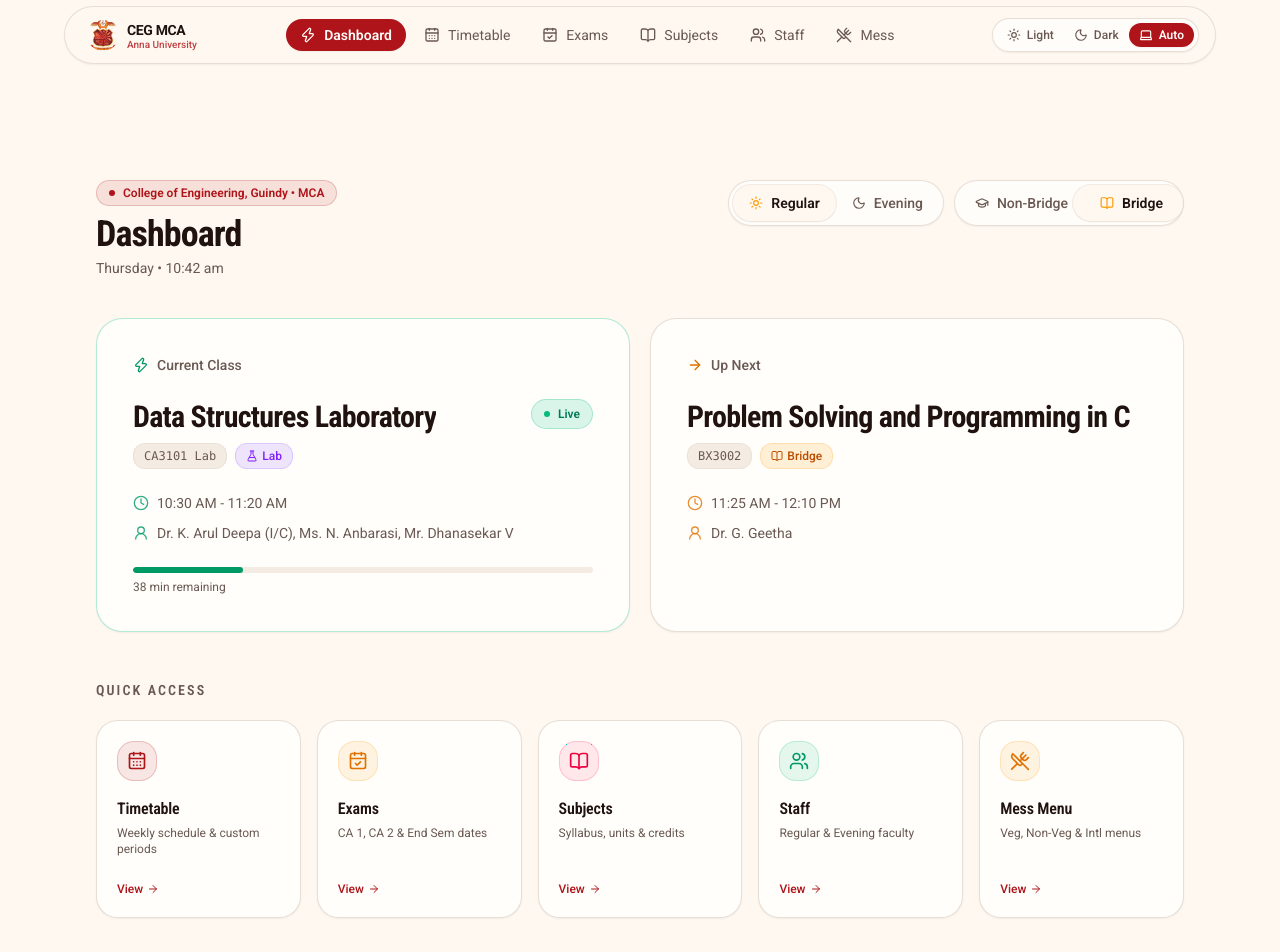
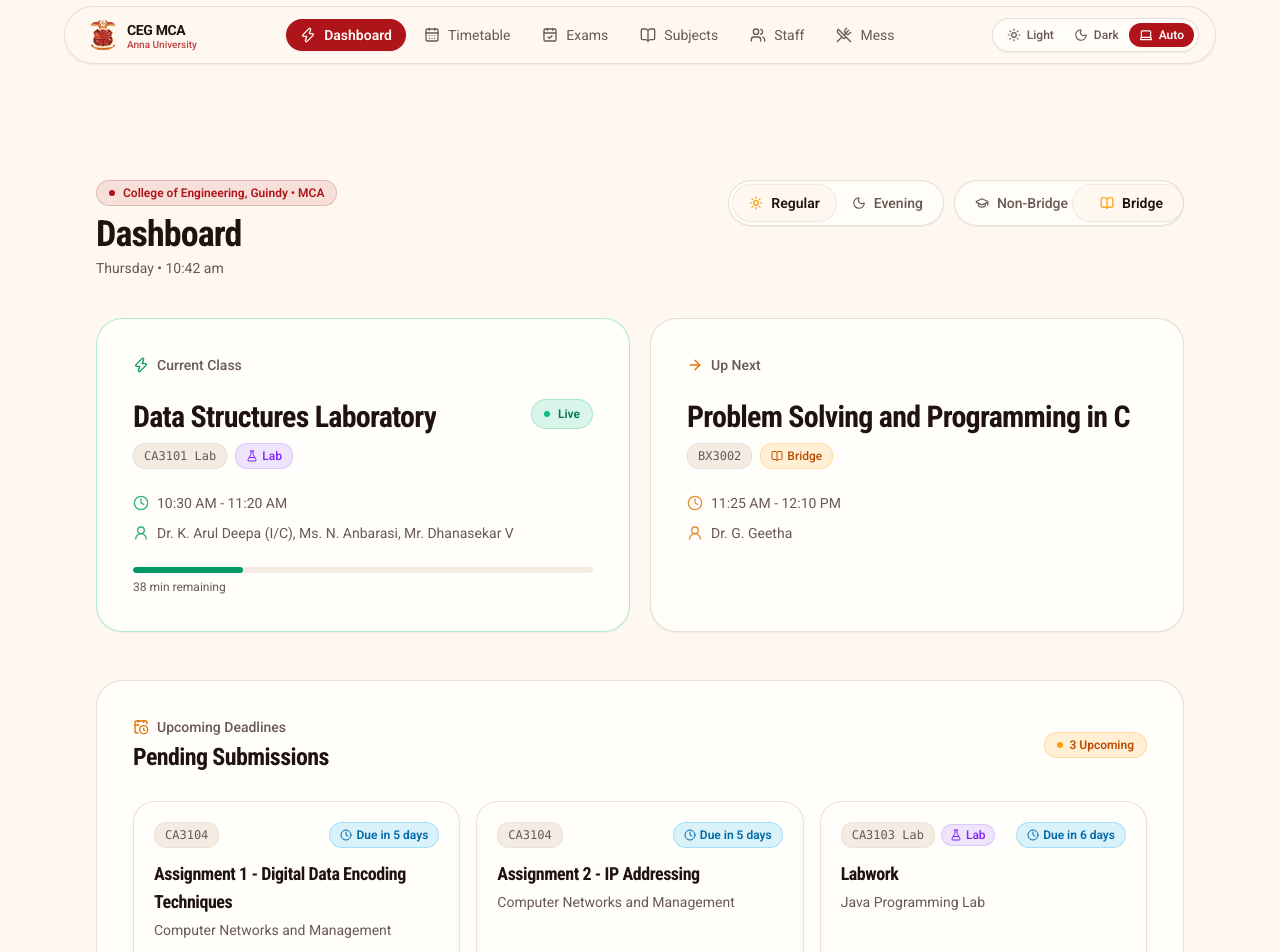
Before and after one commit to aigle-levant/ceg-mca, a React (Vite) app: page / in a window 1280 px wide. Shown: the top 952 px of the page. Built offline with nearby package versions, Linux system fonts and the light colour scheme.

Commit message:
Added upcoming deadlines

```diff
--- a/src/App.tsx
+++ b/src/App.tsx
@@ -14,6 +14,7 @@ import { useSchedule } from "@/hooks/useSchedule";
 import { useNavigation } from "@/hooks/useNavigation";
 import { saveTimetable } from "@/lib/api";
 import { CurrentClassCard } from "@/components/CurrentClassCard";
+import { DeadlinesCard } from "@/components/DeadlinesCard";
 import { TimetableView } from "@/components/TimetableView";
 import { TimetableEditor } from "@/components/TimetableEditor";
 import { StaffDirectory } from "@/components/StaffDirectory";
@@ -50,14 +51,14 @@ function App() {
     setMode(newMode);
     try {
       localStorage.setItem("ceg-batch-mode", newMode);
-    } catch {}
+    } catch { }
   };
 
   const handleCourseModeChange = (newMode: CourseMode) => {
     setCourseMode(newMode);
     try {
       localStorage.setItem("ceg-course-mode", newMode);
-    } catch {}
+    } catch { }
   };
 
   const [isEditing, setIsEditing] = useState(false);
@@ -114,6 +115,11 @@ function App() {
                   upcomingClass={schedule.upcomingClass}
                   currentMinutes={schedule.currentMinutes}
                 />
+              </section>
+
+              {/* Upcoming Deadlines */}
+              <section className="mb-8 sm:mb-12">
+                <DeadlinesCard />
               </section>
 
               {/* Quick Navigation Cards */}
--- /dev/null
+++ b/src/components/DeadlinesCard.tsx
@@ -0,0 +1,184 @@
+import {
+  CalendarClock,
+  Clock,
+  FlaskConical,
+  BookOpen,
+  CheckCircle2,
+  Calendar,
+} from "lucide-react";
+import { cn } from "@/lib/utils";
+import type { DeadlineItem, DeadlinesData } from "@/types/schedule";
+import deadlinesDataRaw from "@/data/urgent.json";
+
+const deadlinesData = deadlinesDataRaw as DeadlinesData;
+
+function getDeadlineMeta(dateStr: string) {
+  try {
+    const today = new Date();
+    today.setHours(0, 0, 0, 0);
+    const target = new Date(dateStr);
+    target.setHours(0, 0, 0, 0);
+
+    const diffDays = Math.round(
+      (target.getTime() - today.getTime()) / (1000 * 60 * 60 * 24)
+    );
+
+    const dateFormatted = target.toLocaleDateString("en-IN", {
+      month: "short",
+      day: "numeric",
+      year: "numeric",
+    });
+
+    if (diffDays === 0)
+      return { label: "Due Today", badge: dateFormatted, urgent: true };
+    if (diffDays === 1)
+      return { label: "Due Tomorrow", badge: dateFormatted, urgent: true };
+    if (diffDays > 1 && diffDays <= 3)
+      return { label: `Due in ${diffDays} days`, badge: dateFormatted, urgent: true };
+    if (diffDays > 3)
+      return { label: `Due in ${diffDays} days`, badge: dateFormatted, urgent: false };
+    if (diffDays < 0)
+      return { label: "Past Due", badge: dateFormatted, urgent: true };
+
+    return { label: `Due ${dateFormatted}`, badge: dateFormatted, urgent: false };
+  } catch {
+    return { label: dateStr, badge: dateStr, urgent: false };
+  }
+}
+
+interface DeadlineCardItemProps {
+  item: DeadlineItem;
+}
+
+function DeadlineCardItem({ item }: DeadlineCardItemProps) {
+  const meta = getDeadlineMeta(item.deadline);
+  const isLab =
+    item.subjectCode.toLowerCase().includes("lab") ||
+    item.subjectName.toLowerCase().includes("lab");
+  const isBridge = item.subjectCode.startsWith("BX");
+
+  return (
+    <div className="group/item relative flex flex-col justify-between rounded-xl sm:rounded-2xl border border-border/80 bg-card/60 p-4 sm:p-5 shadow-xs transition-all duration-300 hover:border-amber-500/40 hover:bg-card/90">
+      <div>
+        {/* Header Tags & Due Badge */}
+        <div className="flex items-center justify-between gap-2">
+          <div className="flex flex-wrap items-center gap-1.5">
+            <span className="inline-flex items-center rounded-lg bg-muted px-2.5 py-1 text-xs font-mono font-medium text-muted-foreground border border-border/50">
+              {item.subjectCode}
+            </span>
+
+            {isLab && (
+              <span className="inline-flex items-center gap-1 rounded-lg bg-violet-500/15 border border-violet-500/20 px-2 py-0.5 text-xs font-medium text-violet-600 dark:text-violet-300">
+                <FlaskConical className="size-3" />
+                Lab
+              </span>
+            )}
+
+            {isBridge && (
+              <span className="inline-flex items-center gap-1 rounded-lg bg-amber-500/15 border border-amber-500/20 px-2 py-0.5 text-xs font-medium text-amber-700 dark:text-amber-300">
+                <BookOpen className="size-3" />
+                Bridge
+              </span>
+            )}
+          </div>
+
+          <span
+            className={cn(
+              "inline-flex shrink-0 items-center gap-1 rounded-full px-2.5 py-1 text-xs font-semibold border",
+              meta.urgent
+                ? "bg-amber-500/15 border-amber-500/25 text-amber-700 dark:text-amber-300"
+                : "bg-sky-500/15 border-sky-500/25 text-sky-700 dark:text-sky-300"
+            )}
+          >
+            {meta.urgent && (
+              <span className="size-1.5 animate-pulse rounded-full bg-amber-500 dark:bg-amber-400" />
+            )}
+            <Clock className="size-3" />
+            {meta.label}
+          </span>
+        </div>
+
+        {/* Title */}
+        <h3 className="mt-3 text-base sm:text-lg font-bold tracking-tight text-foreground line-clamp-2">
+          {item.title}
+        </h3>
+
+        {/* Subject Name */}
+        <p className="mt-1 text-xs sm:text-sm text-muted-foreground line-clamp-1">
+          {item.subjectName}
+        </p>
+      </div>
+
+      {/* Footer with date */}
+      <div className="mt-4 pt-3 border-t border-border/50 flex items-center justify-between text-xs text-muted-foreground">
+        <span className="inline-flex items-center gap-1.5 font-mono">
+          <Calendar className="size-3.5 text-muted-foreground/80" />
+          {meta.badge}
+        </span>
+        <span className="font-medium text-amber-600 dark:text-amber-400">
+          {meta.label}
+        </span>
+      </div>
+    </div>
+  );
+}
+
+export function DeadlinesCard() {
+  const deadlines: DeadlineItem[] =
+    deadlinesData.upcoming || deadlinesData.urgent || [];
+
+  return (
+    <div className="group relative overflow-hidden rounded-2xl sm:rounded-3xl border border-border/80 bg-card p-4 sm:p-7 md:p-9 shadow-xs transition-all duration-500">
+      <div className="relative">
+        {/* Card Header */}
+        <div className="flex flex-col sm:flex-row sm:items-center justify-between gap-3">
+          <div>
+            <div className="flex items-center gap-2 text-xs sm:text-sm font-medium text-muted-foreground">
+              <CalendarClock className="size-4 text-amber-600 dark:text-amber-400" />
+              Upcoming Deadlines
+            </div>
+            <h2 className="mt-1 text-xl sm:text-2xl font-bold tracking-tight text-foreground">
+              Pending Submissions
+            </h2>
+          </div>
+
+          {deadlines.length > 0 ? (
+            <span className="inline-flex self-start sm:self-center items-center gap-1.5 rounded-full bg-amber-500/15 border border-amber-500/25 px-3 py-1 text-xs font-semibold text-amber-700 dark:text-amber-300">
+              <span className="size-1.5 animate-pulse rounded-full bg-amber-500 dark:bg-amber-400" />
+              {deadlines.length} Upcoming
+            </span>
+          ) : (
+            <span className="inline-flex self-start sm:self-center items-center gap-1 rounded-full bg-emerald-500/15 border border-emerald-500/25 px-3 py-1 text-xs font-medium text-emerald-700 dark:text-emerald-300">
+              <CheckCircle2 className="size-3.5" />
+              All Clear
+            </span>
+          )}
+        </div>
+
+        {/* Content */}
+        {deadlines.length > 0 ? (
+          <div className="mt-5 sm:mt-7 grid gap-3 sm:gap-4 sm:grid-cols-2 lg:grid-cols-3">
+            {deadlines.map((item, idx) => (
+              <DeadlineCardItem
+                key={`${item.subjectCode}-${item.title}-${idx}`}
+                item={item}
+              />
+            ))}
+          </div>
+        ) : (
+          <div className="mt-6 flex flex-col items-center justify-center text-center py-8">
+            <div className="size-12 rounded-2xl bg-emerald-500/10 text-emerald-600 dark:text-emerald-400 border border-emerald-500/20 flex items-center justify-center mb-3">
+              <CheckCircle2 className="size-6" />
+            </div>
+            <h3 className="text-lg font-semibold text-foreground">
+              No upcoming deadlines
+            </h3>
+            <p className="mt-1 text-xs sm:text-sm text-muted-foreground">
+              Enjoy the break ☕ All assignments are completed!
+            </p>
+          </div>
+        )}
+      </div>
+    </div>
+  );
+}
--- /dev/null
+++ b/src/data/urgent.json
@@ -0,0 +1,22 @@
+{
+    "upcoming": [
+        {
+            "subjectCode": "CA3104",
+            "subjectName": "Computer Networks and Management",
+            "title": "Assignment 1 - Digital Data Encoding Techniques",
+            "deadline": "2026-09-22"
+        },
+        {
+            "subjectCode": "CA3104",
+            "subjectName": "Computer Networks and Management",
+            "title": "Assignment 2 - IP Addressing",
+            "deadline": "2026-09-22"
+        },
+        {
+            "subjectCode": "CA3103 Lab",
+            "subjectName": "Java Programming Lab",
+            "title": "Labwork",
+            "deadline": "2026-09-23"
+        }
+    ]
+}
```
Also changed, not shown: src/types/schedule.ts (+12 -0 lines).
